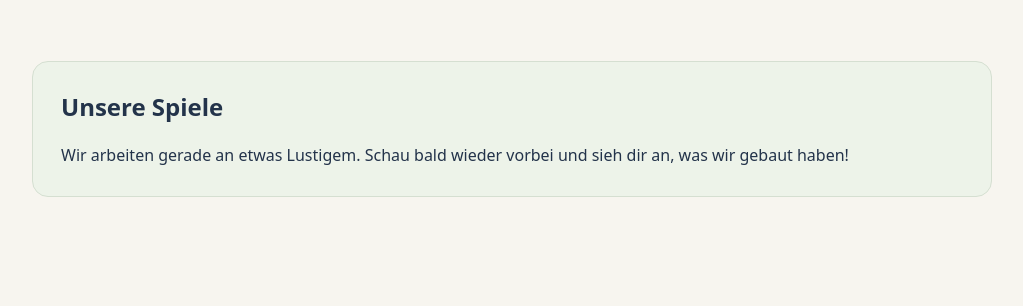
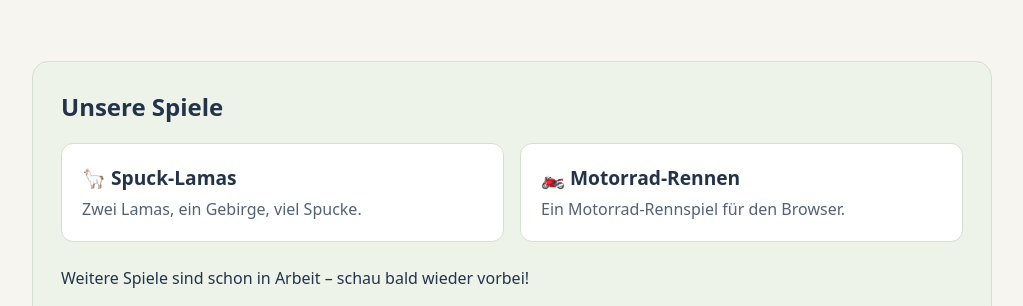
Before and after one commit to brunnert-games/brunnert-games.github.io, a plain HTML site: page index.html in a window 1280 px wide. Shown: the part 497-803 px from the top of the page, without its empty margins (128-1151 px from the left). Drawn offline with Linux system fonts and the light colour scheme.

Commit message:
Add Games

```diff
--- a/index.html
+++ b/index.html
@@ -71,6 +71,37 @@
     h2 { margin-top: 0; }
     section p { margin-bottom: 0; line-height: 1.6; }
 
+    .games {
+      display: grid;
+      grid-template-columns: repeat(auto-fit, minmax(15rem, 1fr));
+      gap: 1rem;
+      margin: 0 0 1.5rem;
+      padding: 0;
+      list-style: none;
+    }
+
+    .game {
+      display: flex;
+      flex-direction: column;
+      gap: 0.4rem;
+      height: 100%;
+      padding: 1.25rem;
+      border: 1px solid #d5dfd1;
+      border-radius: 0.75rem;
+      background: #fff;
+      color: inherit;
+      text-decoration: none;
+      transition: transform 0.15s, box-shadow 0.15s;
+    }
+
+    .game:hover, .game:focus-visible {
+      transform: translateY(-2px);
+      box-shadow: 0 6px 18px rgb(35 51 74 / 0.12);
+    }
+
+    .game-title { font-size: 1.2rem; font-weight: 700; }
+    .game-text { color: #536177; line-height: 1.5; }
+
     footer {
       padding-block: 2rem;
       color: #536177;
@@ -87,7 +118,21 @@
 
     <section aria-labelledby="games-heading">
       <h2 id="games-heading">Unsere Spiele</h2>
-      <p>Wir arbeiten gerade an etwas Lustigem. Schau bald wieder vorbei und sieh dir an, was wir gebaut haben!</p>
+      <ul class="games">
+        <li>
+          <a class="game" href="/llama-gorillas/">
+            <span class="game-title">🦙 Spuck-Lamas</span>
+            <span class="game-text">Zwei Lamas, ein Gebirge, viel Spucke.</span>
+          </a>
+        </li>
+        <li>
+          <a class="game" href="/motorradrennen/">
+            <span class="game-title">🏍️ Motorrad-Rennen</span>
+            <span class="game-text">Ein Motorrad-Rennspiel für den Browser.</span>
+          </a>
+        </li>
+      </ul>
+      <p>Weitere Spiele sind schon in Arbeit – schau bald wieder vorbei!</p>
     </section>
   </main>
   <footer>Mit viel Fantasie gemacht von Brunnert Games.</footer>
```
